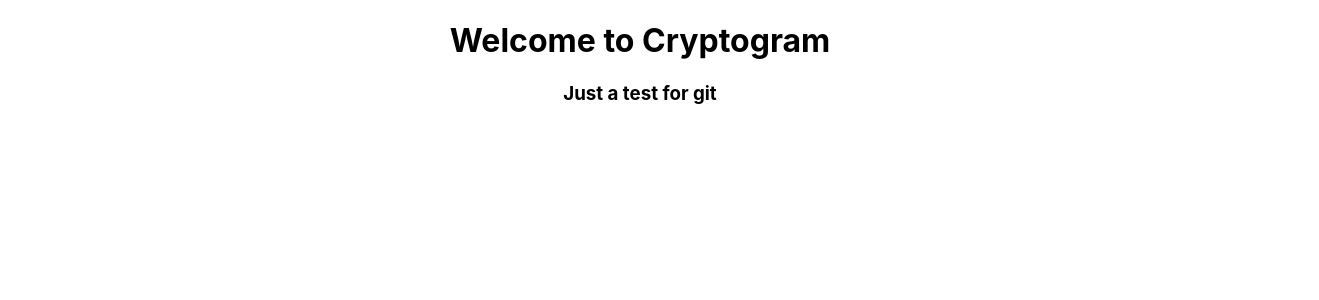
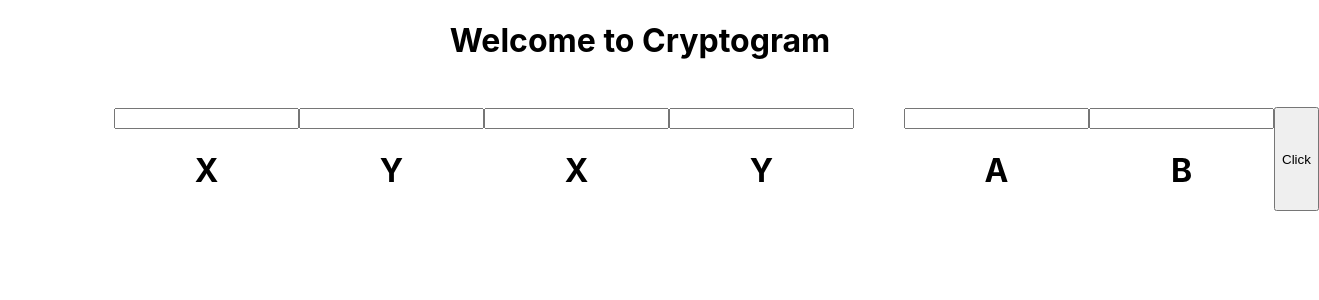
Before and after one commit to Fengyzh/cryptogram_project, a React (Create React App) app in the folder client/: page / in a window 1280 px wide. Shown: the top 300 px of the page, 1319 px wide, since content can reach past the window. Built offline with nearby package versions, Linux system fonts and the light colour scheme.

Commit message:
board init

```diff
--- a/client/src/App.js
+++ b/client/src/App.js
@@ -1,11 +1,12 @@
 import logo from './logo.svg';
 import './App.css';
+import GameBoard from './components/GameBoard';
 
 function App() {
   return (
     <div className="App">
       <h1> Welcome to Cryptogram </h1>
-      <h3>Just a test for git </h3>
+      <GameBoard/>
     </div>
   );
 }
--- /dev/null
+++ b/client/src/components/GameBoard.css
@@ -0,0 +1,4 @@
+.board{
+    display: flex;
+    padding: 2% 5%;
+}
--- /dev/null
+++ b/client/src/components/GameBoard.js
@@ -0,0 +1,74 @@
+import React, { useEffect, useState } from 'react';
+import Word from './Word';
+import './GameBoard.css';
+import words from '../data.json'
+
+
+
+export default function GameBoard() {
+
+    const [state, setState] = useState({});
+    const [value, setValue] = useState({});
+
+    function getBoard() {
+        let list = document.getElementsByClassName(`inputs`);
+        let arr = []
+        console.log(list)
+        for (let i of list) {
+            arr.push(i.value)
+        }
+        console.log(arr)
+
+    }
+
+
+
+    useEffect(() => {
+        setValue(words)
+
+
+
+
+        // Fetch here
+        let temp = {}
+
+        for (let i = 0; i < words.keys.length; i++) {
+            let split = words.keys[i].split("")
+            for (let j = 0; j < split.length; j++) {
+                if (!temp.hasOwnProperty(split[j])) {
+                    temp[split[j]] = []
+                    temp[split[j]].push([i,j])
+                } else {
+                    temp[split[j]].push([i,j])
+
+                }
+            }
+        }
+
+        console.log(temp)
+        setState(temp)
+
+
+        //Setting all same key field to have the same input
+
+
+
+
+      },[]);
+
+
+
+  return (
+     <div className='board'>
+        {console.log("state", state)}
+        {console.log("value", value)}
+
+    {words.keys.map((wordss, index)=>{
+        return <Word word={wordss} wordIndex= {words.values[index]}/>
+    })}
+
+    <button onClick={getBoard}>Click</button>
+
+    </div>
+  )
+}
--- /dev/null
+++ b/client/src/components/Letter.js
@@ -0,0 +1,26 @@
+import React from 'react'
+
+export default function letter({keyLetter, fieldValue}) {
+
+    function handleChange() {
+        console.log("At letter " + keyLetter)
+    }
+
+
+    function getValues(e) {
+      let list = document.getElementsByClassName(`input${keyLetter}`);
+      for (let i of list) {
+        i.value = e.target.value
+        console.log(i.dataset.keyl)
+      }
+
+  }
+
+  return (
+    <div>
+        <input className={`inputs input${keyLetter}`} onChange={getValues} data-keyL={keyLetter} maxLength="1"/>
+        <div><h1>{keyLetter}</h1></div>
+
+    </div>
+  )
+}
--- /dev/null
+++ b/client/src/components/Word.css
@@ -0,0 +1,4 @@
+.word{
+    display: flex;
+    padding-left: 50px;
+}
--- /dev/null
+++ b/client/src/components/Word.js
@@ -0,0 +1,25 @@
+import React from 'react'
+import Letter from './Letter'
+import './Word.css'
+
+
+export default function word({word, wordIndex}) {
+
+
+
+  return (
+    <div className='word'>
+     {word.split("").map((letter, index)=>{
+            //console.log(letter)
+            return <Letter fieldValue={wordIndex[index]} keyLetter={letter}/>
+
+        })
+
+     }
+
+
+
+        {/*<Letter fieldValue={13} keyLetter={"X"}/>*/}
+    </div>
+  )
+}
--- /dev/null
+++ b/client/src/data.json
@@ -0,0 +1,4 @@
+{
+    "keys" : ["XYXY", "AB"],
+    "values": [["","", "", ""], ["", ""]]
+}
```
